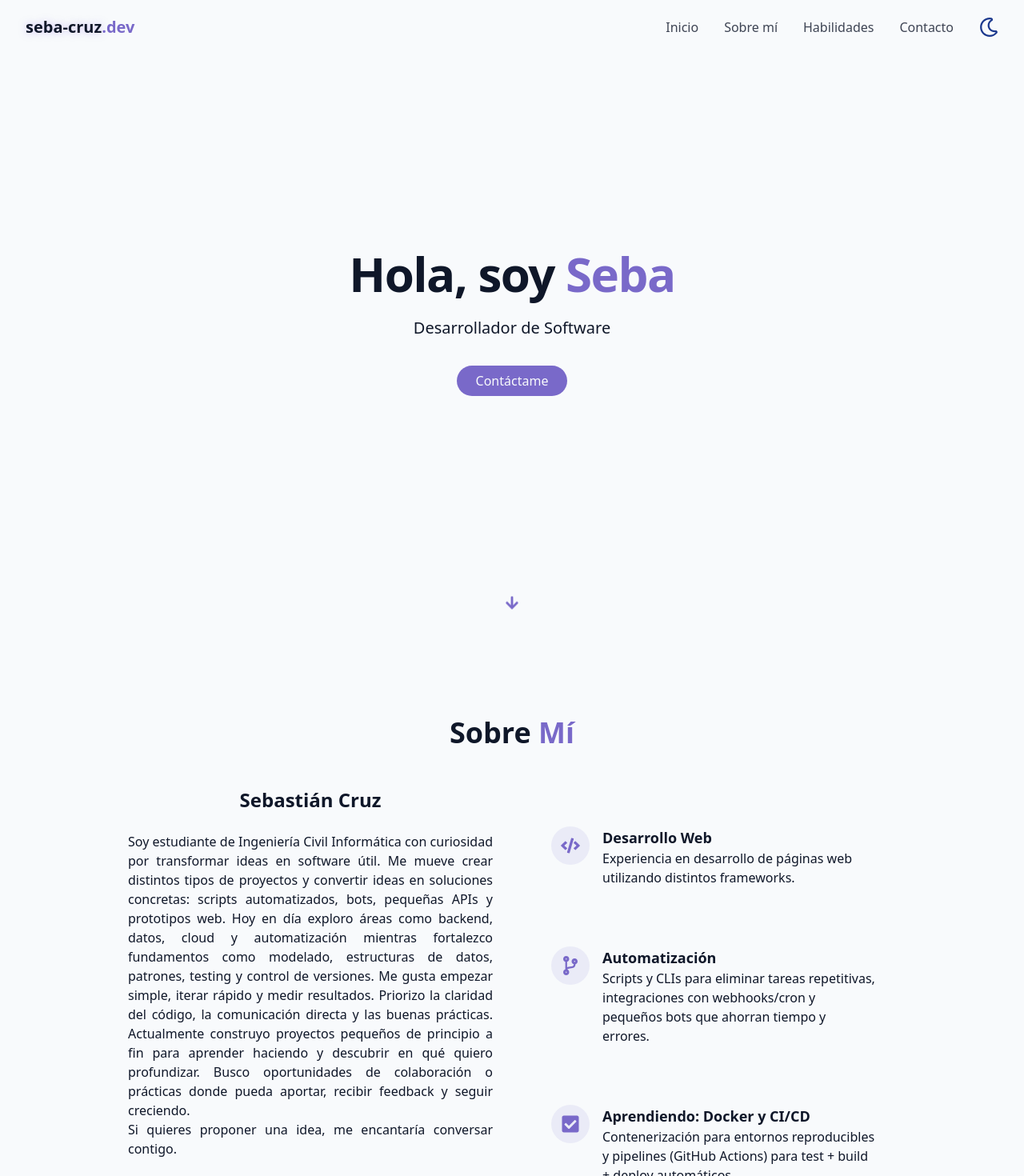
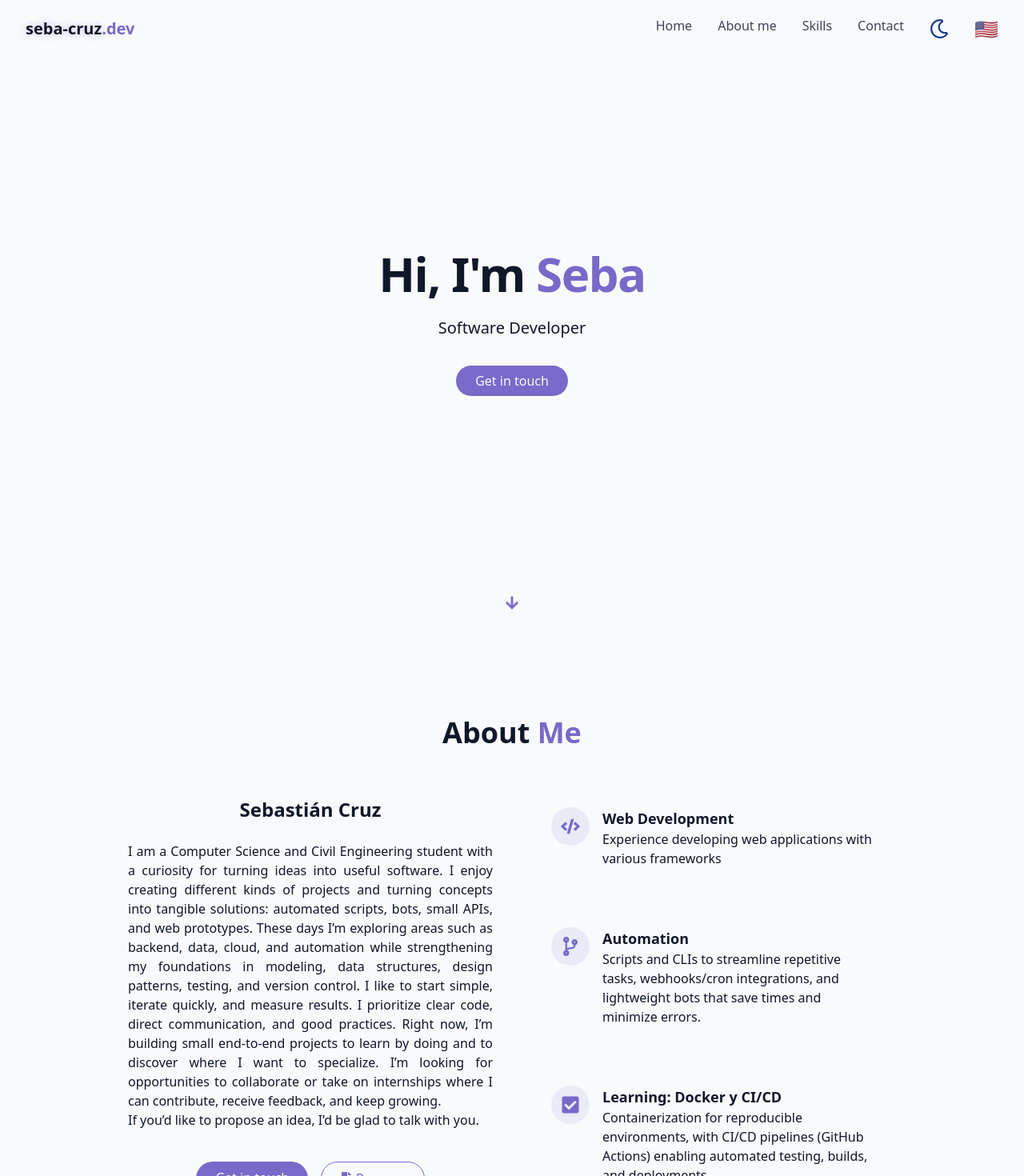
Before and after one commit to sebacruz1/Portafolio, a React (Vite) app: page / in a window 1280 px wide. Shown: the top 1470 px of the page at 80% size. Built offline with nearby package versions, Linux system fonts and the light colour scheme.

Commit message:
lenguaje en ingles y selector de idioma

```diff
--- a/src/components/LanguageSwitcher.jsx
+++ b/src/components/LanguageSwitcher.jsx
@@ -0,0 +1,38 @@
+import { useState, useEffect } from "react";
+import { cn } from "../lib/utils";
+import { useTranslation } from "react-i18next";
+import i18n from "../i18n";
+
+export const LanguageToggle = ({ className = "" }) => {
+    const { t } = useTranslation();
+    const [lang, setLang] = useState(i18n.language || "es");
+
+    useEffect(() => {
+        const saved = localStorage.getItem("lang");
+        if (saved) {
+            i18n.changeLanguage(saved);
+            setLang(saved);
+        }
+    }, []);
+
+    const toggleLang = () => {
+        const newLang = lang === "es" ? "en" : "es";
+        i18n.changeLanguage(newLang);
+        localStorage.setItem("lang", newLang);
+        setLang(newLang);
+    };
+
+    return (
+        <button
+            onClick={toggleLang}
+            title={t("lang.switch")}
+            className={cn(
+                "rounded-full transition-colors duration-300 focus:outline-none hover:bg-primary/10",
+                className,
+            )}
+        >
+            <span className="text-2xl">{lang === "en" ? "🇪🇸" : "🇺🇸"}</span>
+            <span className="sr-only">{t("lang.switch")}</span>
+        </button>
+    );
+};
--- a/src/components/Navbar.jsx
+++ b/src/components/Navbar.jsx
@@ -2,6 +2,8 @@ import { useEffect, useState } from "react";
 import { cn } from "../lib/utils";
 import { IoMenu, IoCloseCircleOutline } from "react-icons/io5";
 import { ThemeToggle } from "./ThemeToggle";
+import { LanguageToggle } from "./LanguageSwitcher";
+
 import { useTranslation } from "react-i18next";
 
 export const Navbar = () => {
@@ -56,6 +58,7 @@ export const Navbar = () => {
                         </a>
                     ))}
                     <ThemeToggle />
+                    <LanguageToggle />
                 </div>
 
                 {/* celular */}
--- a/src/locales/en/common.json
+++ b/src/locales/en/common.json
@@ -1,5 +1,67 @@
 {
-  "title": "Common Settings",
-  "description": "Settings that apply to all environments.",
-  "type": "object"
+  "hero": {
+    "title": "Hi, I'm ",
+    "name": "Seba",
+    "subtitle": "Software Developer",
+    "contact": "Get in touch"
+  },
+  "nav": {
+    "home": "Home",
+    "about": "About me",
+    "skills": "Skills",
+    "projects": "Projects",
+    "contact": "Contact",
+    "menu-cerrar": "Close menu",
+    "menu-abrir": "Open menu"
+  },
+
+  "about": {
+    "title1": "About ",
+    "title2": "Me",
+    "name": "Sebastián Cruz",
+    "description": "I am a Computer Science and Civil Engineering student with a curiosity for turning ideas into useful software. I enjoy creating different kinds of projects and turning concepts into tangible solutions: automated scripts, bots, small APIs, and web prototypes. These days I’m exploring areas such as backend, data, cloud, and automation while strengthening my foundations in modeling, data structures, design patterns, testing, and version control. I like to start simple, iterate quickly, and measure results. I prioritize clear code, direct communication, and good practices. Right now, I’m building small end-to-end projects to learn by doing and to discover where I want to specialize. I’m looking for opportunities to collaborate or take on internships where I can contribute, receive feedback, and keep growing.\nIf you’d like to propose an idea, I’d be glad to talk with you.",
+
+    "resume": "Resume",
+
+    "window1Title": "Web Development",
+    "window1Desc": "Experience developing web applications with various frameworks",
+    "window2Title": "Automation",
+    "window2Desc": "Scripts and CLIs to streamline repetitive tasks, webhooks/cron integrations, and lightweight bots that save times and minimize errors.",
+    "window3Title": "Learning: Docker y CI/CD",
+    "window3Desc": "Containerization for reproducible environments, with CI/CD pipelines (GitHub Actions) enabling automated testing, builds, and deployments."
+  },
+
+  "skills": {
+    "title1": "My ",
+    "title2": "Skills",
+    "subtitle": {
+      "todos": "All",
+      "front": "Frontend",
+      "back": "Backend",
+      "leng": "Languages",
+      "tools": "Tools",
+      "learn": "Learning"
+    }
+  },
+  "contact": {
+    "toast": {
+      "title": "Message sent!",
+      "desc": "Thanks for reaching out, I'll be in touch soon"
+    },
+    "title": "Reach out!",
+    "subtitle": "Want to get in touch for a project?\n I'm looking forward to hearing from you!",
+    "information-title": "Contact information",
+    "ubicacion": "Based in",
+    "rrss": "Connect with me",
+    "forms": {
+      "title": "Send me a message!",
+      "name": "Your Name",
+      "email": "Your Email",
+      "email-placeholder": "hello@seba-cruz.dev",
+      "msg": "Your Message",
+      "msg-placeholder": "Hi, I want to get in touch",
+      "send": "Send",
+      "sending": "Sending..."
+    }
+  }
 }
```
Also changed, not shown: src/i18n.js (line endings or trailing spaces).
